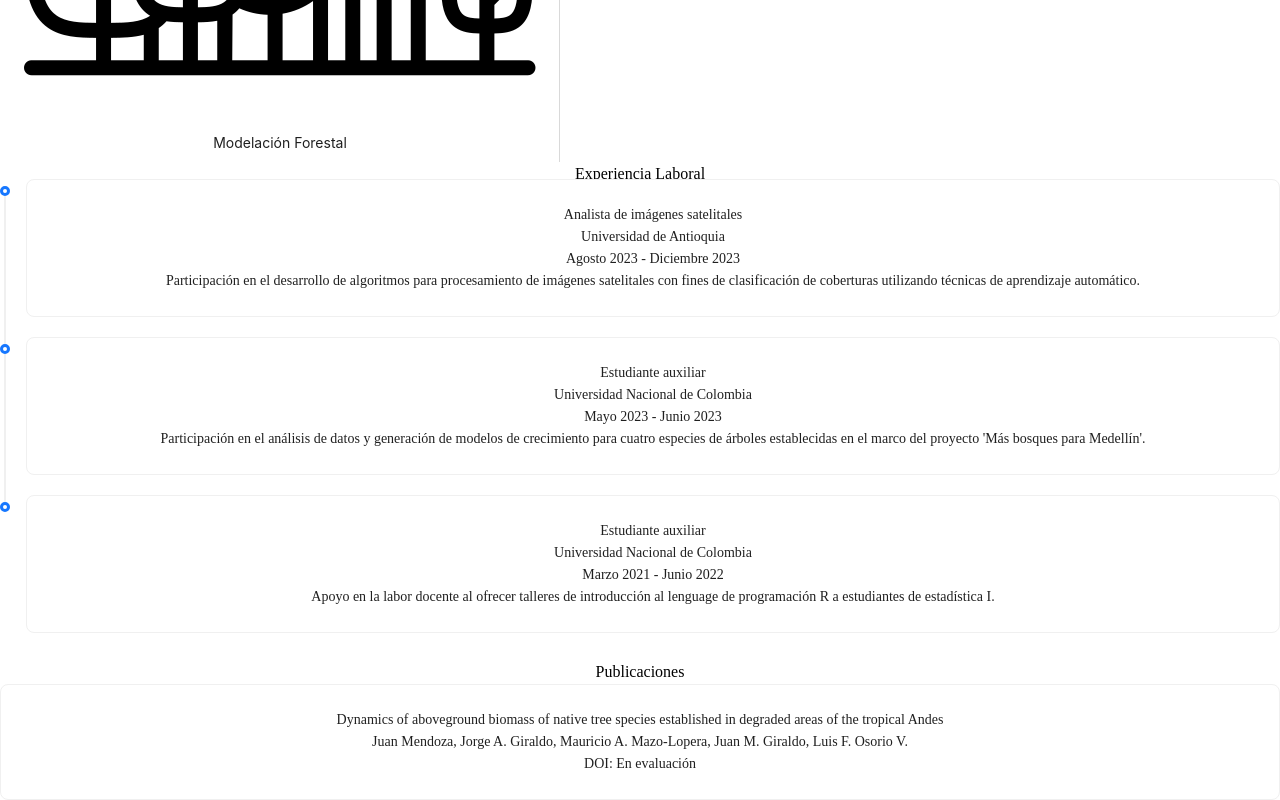
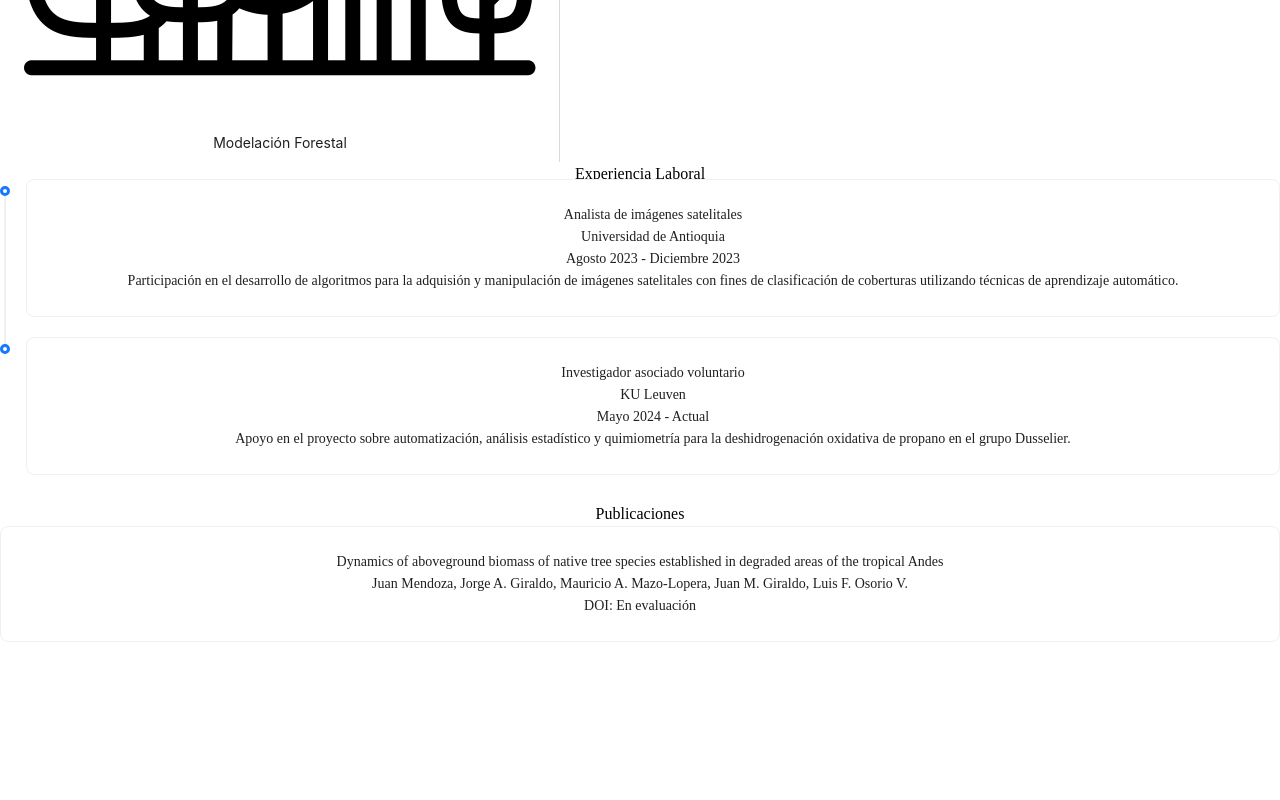
Before and after one commit to jsmendozap/cv, a React (Vite) app: page / in a window 1280 px wide. Shown: the part 6886-7686 px from the top of the page. After the commit the page ends 7528 px from the top, so only its background shows below. Built offline with nearby package versions, Linux system fonts and the light colour scheme.

Commit message:
Change in work experience

```diff
--- a/src/info.js
+++ b/src/info.js
@@ -86,43 +86,32 @@ const info = [
                     {
                         id: 0, rol: "Analista de imágenes satelitales", place: "Universidad de Antioquia",
                         date: "Agosto 2023 - Diciembre 2023", city: "Medellín, Colombia",
-                        description: "Participación en el desarrollo de algoritmos para procesamiento de \
-                                imágenes satelitales con fines de clasificación de coberturas utilizando \
-                                técnicas de aprendizaje automático."
+                        description: "Participación en el desarrollo de algoritmos para la adquisión y \
+                                manipulación de imágenes satelitales con fines de clasificación de coberturas \
+                                utilizando técnicas de aprendizaje automático."
                     },
                     {
-                        id: 1, rol: "Estudiante auxiliar", place: "Universidad Nacional de Colombia",
-                        date: "Mayo 2023 - Junio 2023", city: "Medellín, Colombia",
-                        description: "Participación en el análisis de datos y generación de modelos de \
-                                crecimiento para cuatro especies de árboles establecidas en el marco del \
-                                proyecto 'Más bosques para Medellín'."
-                    },
-                    {
-                        id: 2, rol: "Estudiante auxiliar", place: "Universidad Nacional de Colombia",
-                        date: "Marzo 2021 - Junio 2022", city: "Medellín, Colombia",
-                        description: "Apoyo en la labor docente al ofrecer talleres de introducción al lenguage\
-                                      de programación R a estudiantes de estadística I."
+                        id: 1, rol: "Investigador asociado voluntario", place: "KU Leuven",
+                        date: "Mayo 2024 - Actual", city: "Online",
+                        description: "Apoyo en el proyecto sobre automatización, análisis estadístico y \
+                                quimiometría para la deshidrogenación oxidativa de propano en el \
+                                grupo Dusselier."
                     }
                 ],
                en: [
                     {
-                        id: 0, rol: "Remote sensing analyst", place: "Universidad de Antioquia",
+                        id: 0, rol: "Satellite Imagery Analyst", place: "Universidad de Antioquia",
                         date: "August 2023 - December 2023", city: "Medellín, Colombia",
-                        description: "Contribution to the development of algorithms for processing satellite \
-                                    imagery to classify land cover using deep learning techniques."
+                        description: "Contribution to the development of algorithms for the acqusition and \
+                                manipulation of satellite imagery in a project aimed to classify land cover \
+                                using deep learning techniques."
                     },
                     {
-                        id: 1, rol: "Auxiliar student", place: "Universidad Nacional de Colombia",
-                        date: "May 2023 - June 2023", city: "Medellín, Colombia",
-                        description: "Participation in the data analysis and generation of growth models for \
-                                    four native tree species established as part of 'Más bosques para \
-                                    Medellín' project."
-                    },
-                    {
-                        id: 2, rol: "Auxiliar student", place: "Universidad Nacional de Colombia",
-                        date: "March 2021 - June 2022", city: "Medellín, Colombia",
-                        description: "Support the teaching work to offering workshops in introduction to R\
-                                      programming language for students of first level of statistics."
+                        id: 1, rol: "Voluntary research associate", place: "KU Leuven",
+                        date: "May 2024 - Present", city: "Online",
+                        description: "Support of the project on automation, statistical analysis and \
+                                chemometrics for the oxidative dehydrogenation of propane at the \
+                                Dusselier group."
                     }
                ]}
     },
```
Also changed, not shown: 2 other files (tests, documents, lock files or other folders).
